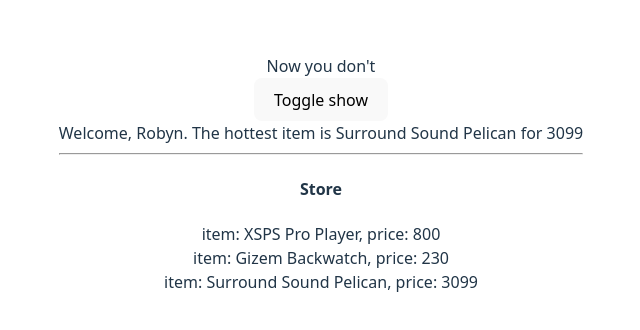
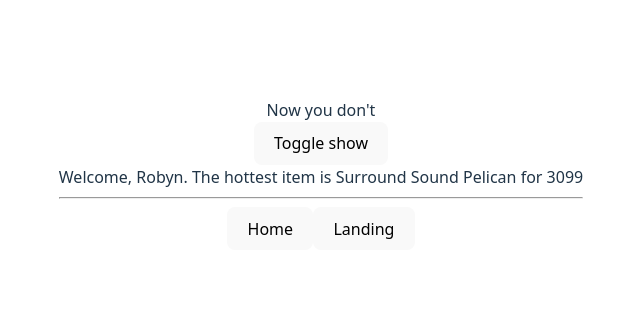
Before and after one commit to yoni5357/TechTroop-Week-4, a React (Vite) app in the folder State/: page / in a window 1280 px wide. Shown: the part 226-556 px from the top of the page, without its empty margins (319-959 px from the left). Built offline with nearby package versions, Linux system fonts and the light colour scheme.

Commit message:
State ex3 done

```diff
--- a/State/src/App.jsx
+++ b/State/src/App.jsx
@@ -23,11 +23,28 @@ function App() {
     return filteredStore[0]; // Return the first (and likely only) hottest item
   }
 
+  const switchPage = (pageName) => {
+    let newData = {...data};
+    newData.currentPage = pageName;
+    setData(newData);
+  }
+
+
+  const displayCurrent = () => {
+    if(data.currentPage === "Landing"){
+      return <Landing name={data.user} hottest={formatItem(data.store).item} price={formatItem(data.store).price}  />
+    }
+    return <Home store={data.store}/>
+  }
+
   return (
     <div>
       <Hudini/>
-      <Landing name={data.user} hottest={formatItem(data.store).item} price={formatItem(data.store).price}  />
-      <Home store={data.store}/>
+      {displayCurrent()}
+      <div>
+        <button onClick={() => switchPage("Home")}>Home</button>
+        <button onClick={() => switchPage("Landing")}>Landing</button>
+      </div>
     </div>
 
   )
```
